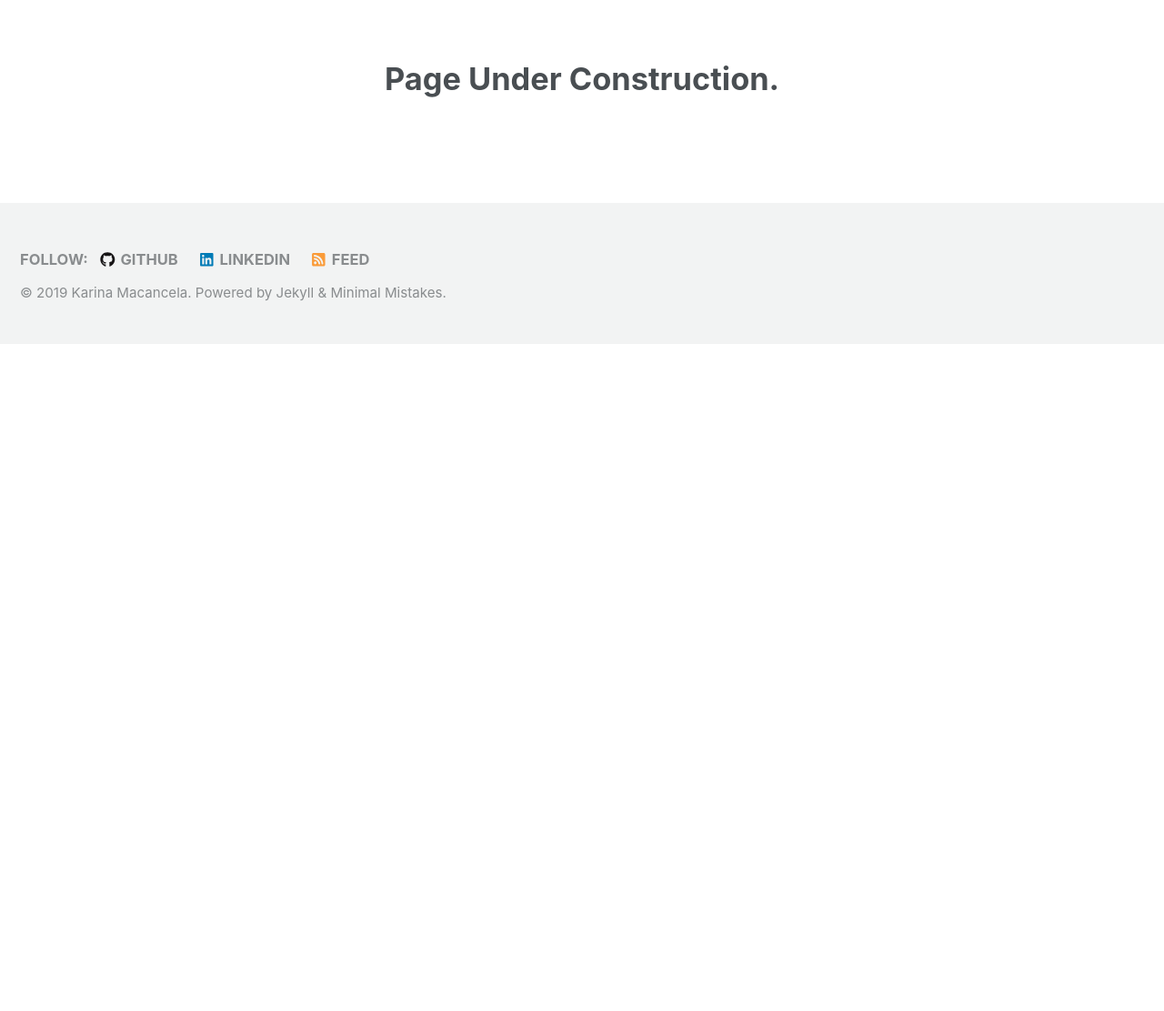
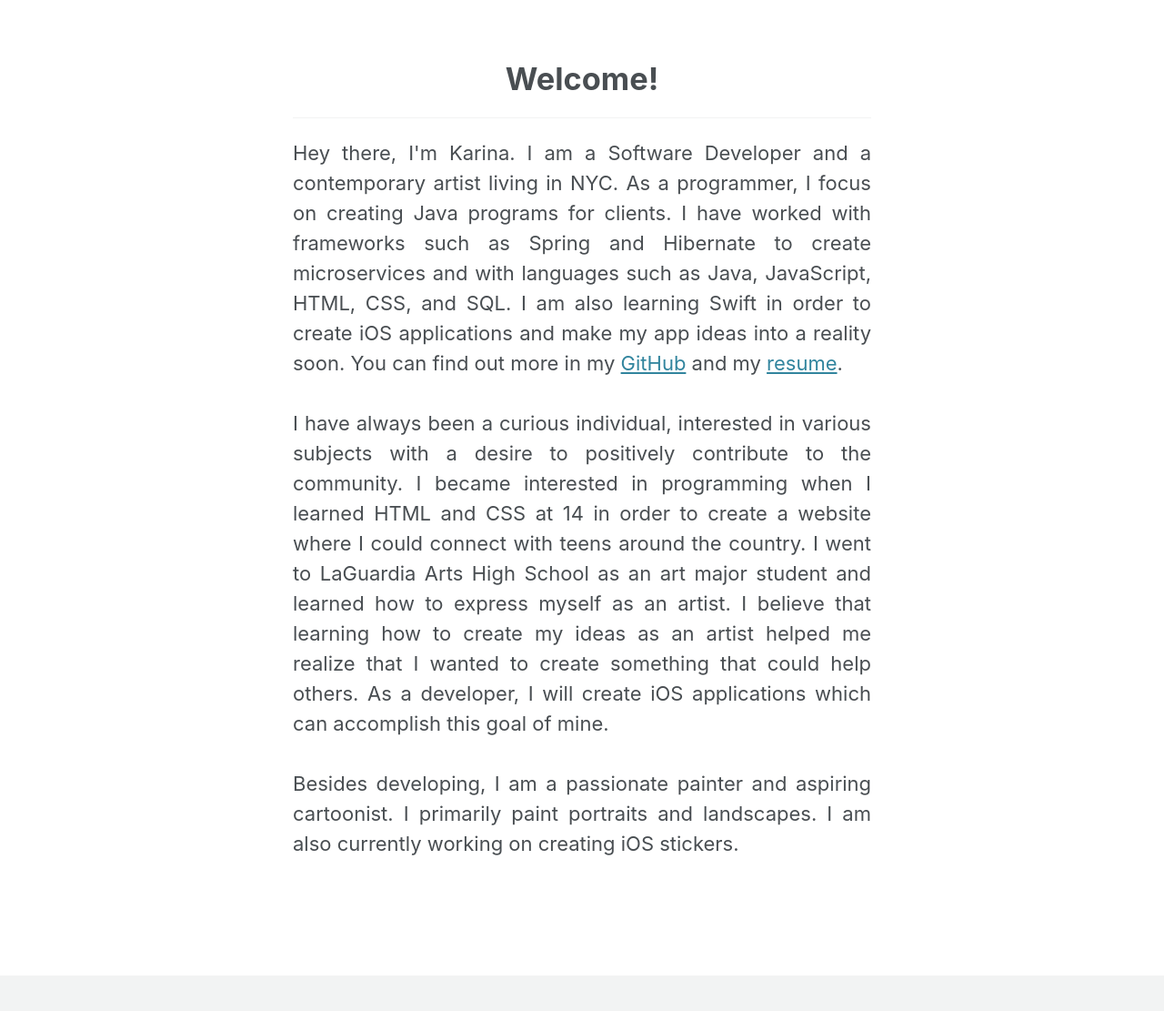
Before and after one commit to kmacancela/kmacancela.github.io, a Jekyll site: the page built from index.html, in a window 1280 px wide and 1400 px high, scrolled down 762 px. Shown: the part 287-1398 px from the top of the window at 91% size. Built offline with Jekyll 4.4.1, drawn with Linux system fonts in a browser that asks for light colours; cached includes are drawn as plain includes; nearby versions of some CDN libraries; the list of posts is cut into pages by our own code; before the commit the page ends 1427 px from its top, so only the background shows below that; some of the changed text lies outside the part shown; grey boxes are pictures that could not be loaded.

Commit message:
Updated about me and added pages

```diff
--- a/_config.yml
+++ b/_config.yml
@@ -16,7 +16,7 @@ minimal_mistakes_skin    : "default" # "air", "aqua", "contrast", "dark", "dirt"
 
 # Site Settings
 locale                   : "en-US"
-title                    : "Life Is Your Canvas"
+title                    : "Life Is Your Canvas | Karina Macancela"
 title_separator          : "-"
 name                     : "Karina Macancela"
 description              : "My Blog"
@@ -107,7 +107,7 @@ analytics:
 # Site Author
 author:
   name             : "Karina Macancela"
-  avatar           : "/assets/images/selfie.jpg"
+  avatar           : "/assets/images/about_selfie.jpg"
   bio              : "Software Developer and Artist"
   location         : "New York, NY"
   email            : "karymacancela@gmail.com"
@@ -121,9 +121,6 @@ author:
     - label: "Twitter"
       icon: "fab fa-fw fa-twitter-square"
       # url: "https://twitter.com/"
-    - label: "Facebook"
-      icon: "fab fa-fw fa-facebook-square"
-      # url: "https://facebook.com/"
     - label: "GitHub"
       icon: "fab fa-fw fa-github"
       url: "https://github.com/kmacancela"
@@ -140,21 +137,12 @@ footer:
     - label: "Twitter"
       icon: "fab fa-fw fa-twitter-square"
       # url:
-    - label: "Facebook"
-      icon: "fab fa-fw fa-facebook-square"
-      # url:
     - label: "GitHub"
       icon: "fab fa-fw fa-github"
       url: "https://github.com/kmacancela"
     - label: "linkedin"
       icon: "fab fa-fw fa-linkedin"
       url: "https://www.linkedin.com/in/kmacancela/"
-    - label: "GitLab"
-      icon: "fab fa-fw fa-gitlab"
-      # url:
-    - label: "Bitbucket"
-      icon: "fab fa-fw fa-bitbucket"
-      # url:
     - label: "Instagram"
       icon: "fab fa-fw fa-instagram"
       # url:
--- a/index.html
+++ b/index.html
@@ -2,10 +2,19 @@
 # layout: home
 author_profile: false
 header:
-  image: "/assets/images/city.jpg"
+  image: "/assets/images/cityscape.jpg"
+  caption: "Photo Credit: Karina Macancela"
 
 ---
 
 <center>
-  <h1><div id="about">Page Under Construction.</div></h1>
+  <h1><div id="about">Welcome!</div></h1>
+  <hr>
+  <p align="justify">
+    Hey there, I'm Karina. I am a Software Developer and a contemporary artist living in NYC. As a programmer, I focus on creating Java programs for clients. I have worked with frameworks such as Spring and Hibernate to create microservices and with languages such as Java, JavaScript, HTML, CSS, and SQL. I am also learning Swift in order to create iOS applications and make my app ideas into a reality soon. You can find out more in my <a href="https://github.com/kmacancela">GitHub</a> and my <a href="/assets/docs/resume.pdf">resume</a>.
+    <br><br>
+    I have always been a curious individual, interested in various subjects with a desire to positively contribute to the community. I became interested in programming when I learned HTML and CSS at 14 in order to create a website where I could connect with teens around the country. I went to LaGuardia Arts High School as an art major student and learned how to express myself as an artist. I believe that learning how to create my ideas as an artist helped me realize that I wanted to create something that could help others. As a developer, I will create iOS applications which can accomplish this goal of mine.
+    <br><br>
+    Besides developing, I am a passionate painter and aspiring cartoonist. I primarily paint portraits and landscapes. I am also currently working on creating iOS stickers.
+  </p>
 </center>
```
Also changed, not shown: _data/navigation.yml (+5 -5 lines), _pages/about.md (deleted, +0 -8 lines), _pages/artwork.md (added, +6 -0 lines), assets/images/blossoms.jpg (deleted), assets/images/selfie_with_smokie.jpg (deleted), 6 other files.
